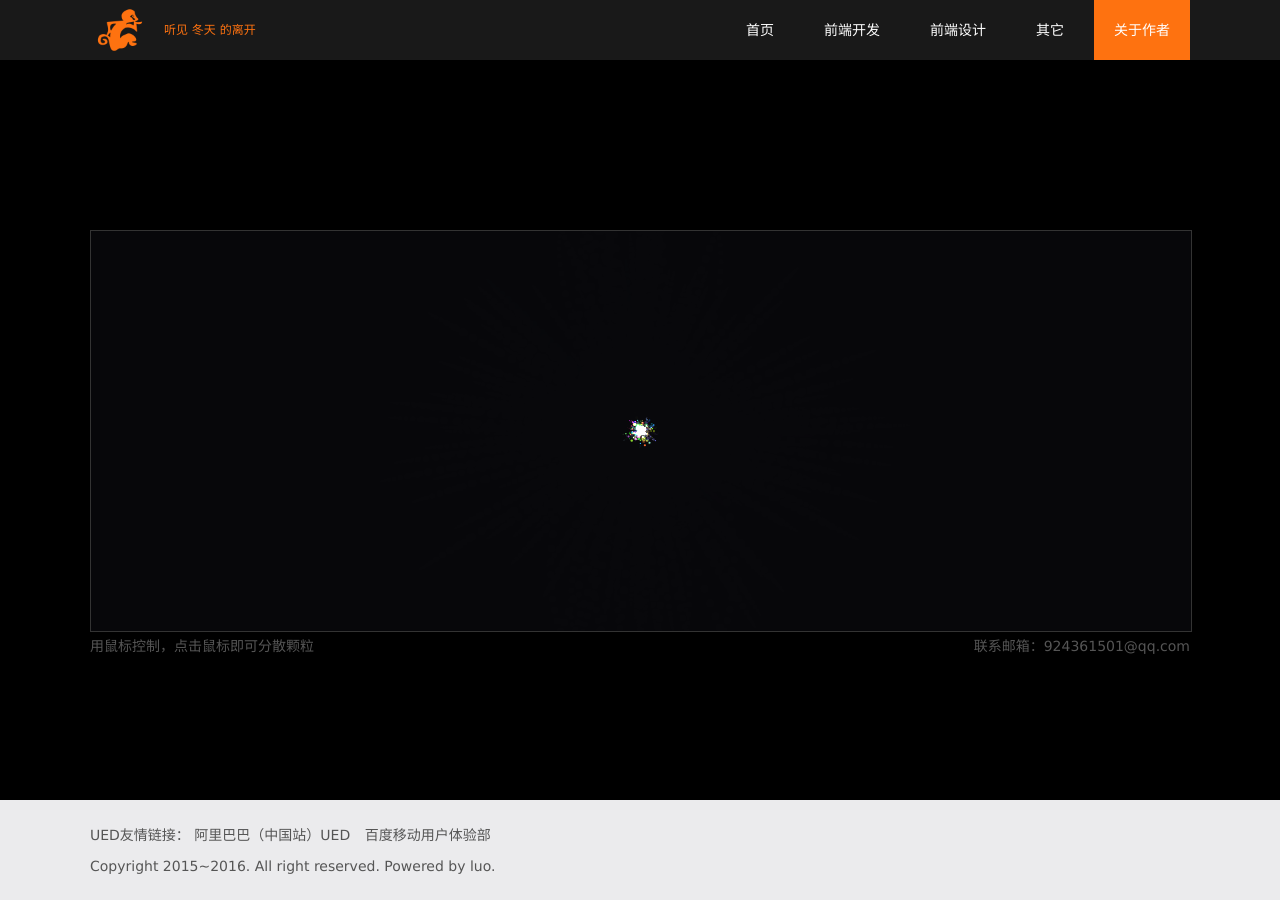
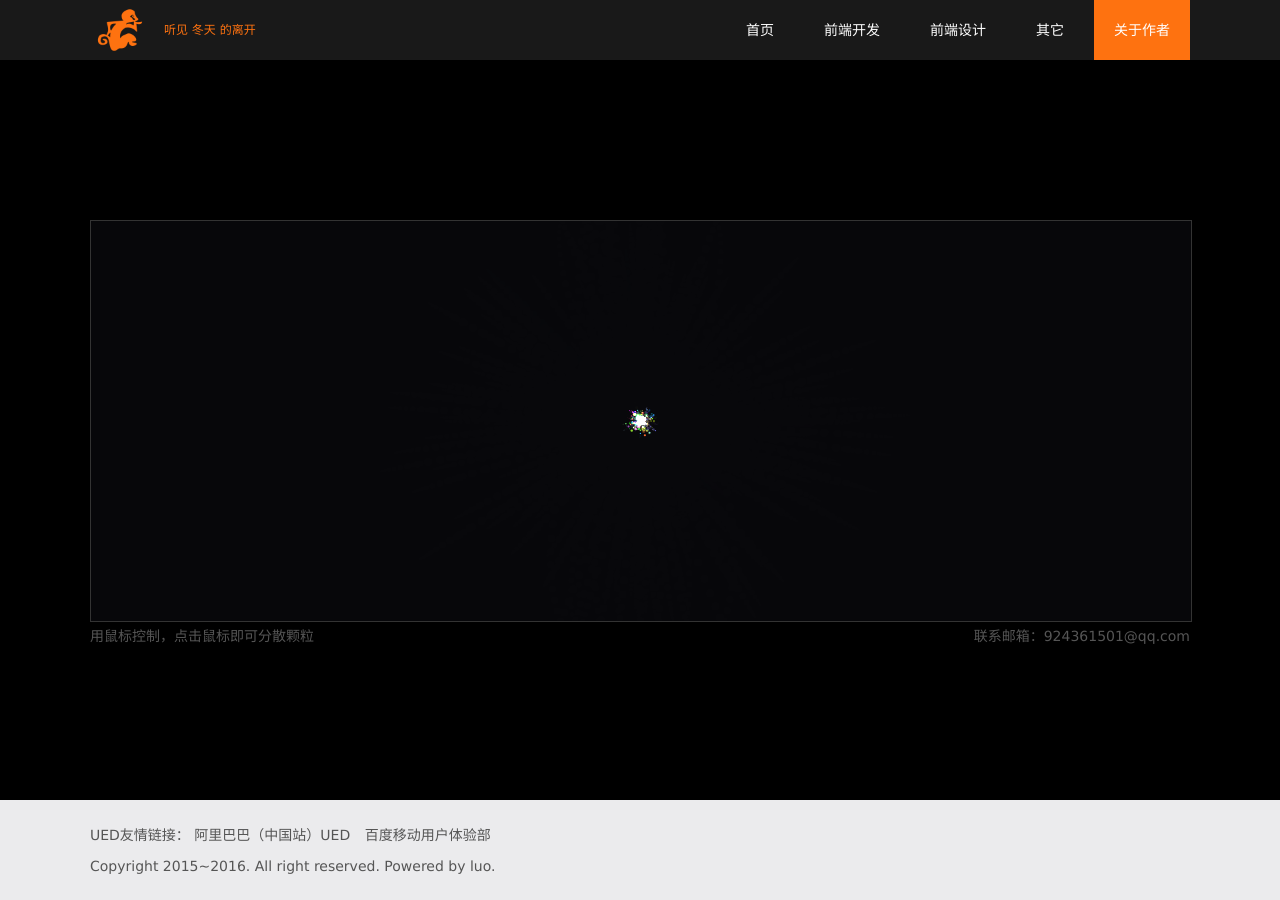
Before and after one commit to luozyiii/blog, a Jekyll site: the page built from about.html, in a window 1280 px wide. Built offline with Jekyll 4.4.1, drawn with Linux system fonts in a browser that asks for light colours; nearby versions of some CDN libraries.

Commit message:
关于作者

```diff
--- a/css/blog.css
+++ b/css/blog.css
@@ -282,7 +282,7 @@
 	position: absolute;
 	width: 1100px;
 	height: 400px;
-	top: -220px;
+	top: -230px;
 	left: -550px;
 }
 canvas {
```
